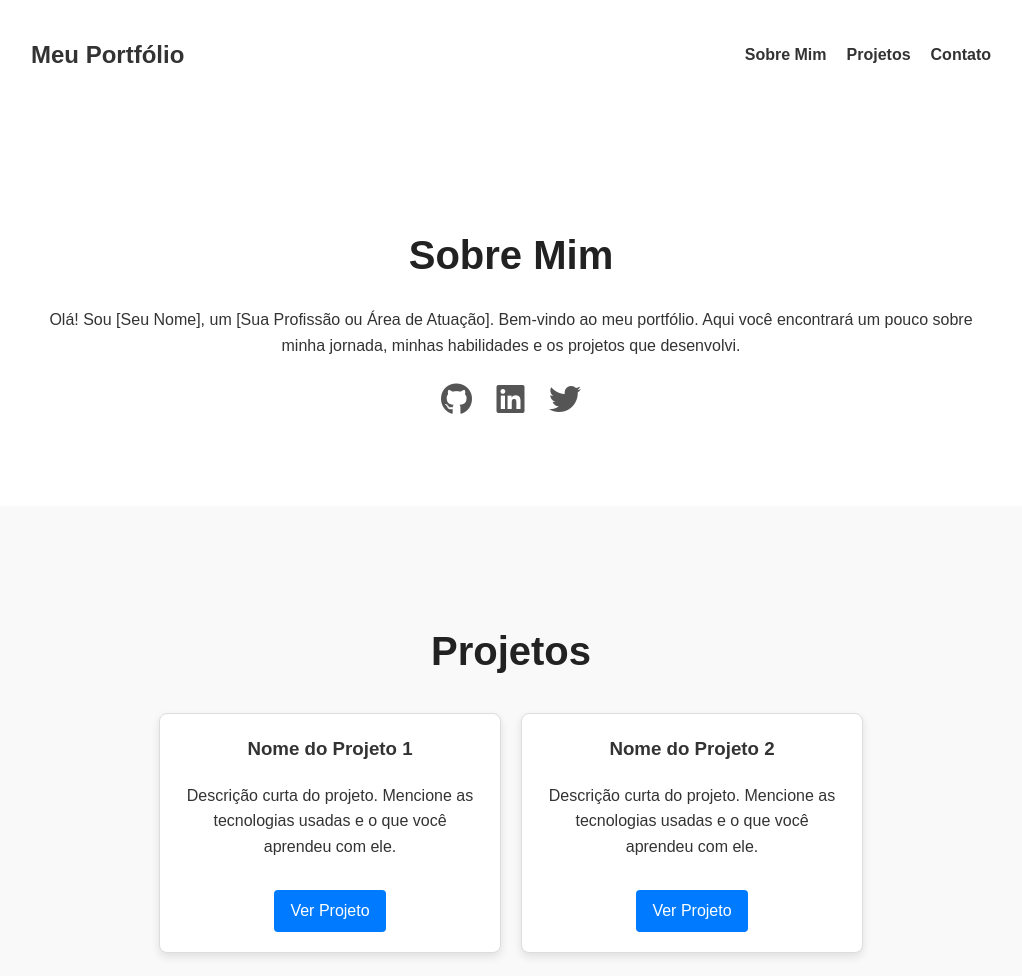
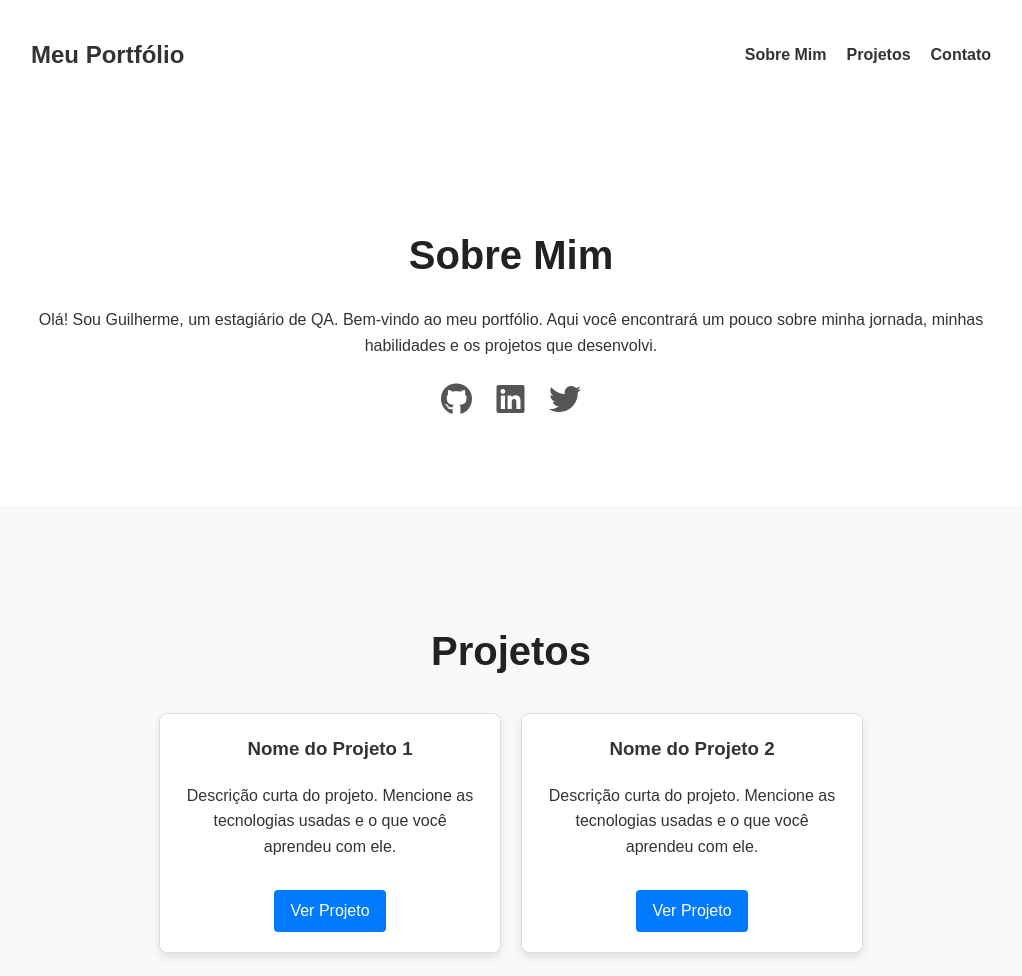
Before and after one commit to guiirsilva/guiirsilva.github.io, a plain HTML site: page index.html in a window 1280 px wide. Shown: the top 976 px of the page, without its empty margins (129-1151 px from the left). Drawn offline with Linux system fonts and the light colour scheme.

Commit message:
Update index.html

```diff
--- a/index.html
+++ b/index.html
@@ -25,7 +25,7 @@
         <section id="sobre" class="secao">
             <div class="conteudo">
                 <h2>Sobre Mim</h2>
-                <p>Olá! Sou [Seu Nome], um [Sua Profissão ou Área de Atuação]. Bem-vindo ao meu portfólio. Aqui você encontrará um pouco sobre minha jornada, minhas habilidades e os projetos que desenvolvi.</p>
+                <p>Olá! Sou Guilherme, um estagiário de QA. Bem-vindo ao meu portfólio. Aqui você encontrará um pouco sobre minha jornada, minhas habilidades e os projetos que desenvolvi.</p>
                 <div class="redes-sociais">
                     <a href="https://github.com/seu-usuario" target="_blank"><i class="fab fa-github"></i></a>
                     <a href="https://linkedin.com/in/seu-usuario" target="_blank"><i class="fab fa-linkedin"></i></a>
```
